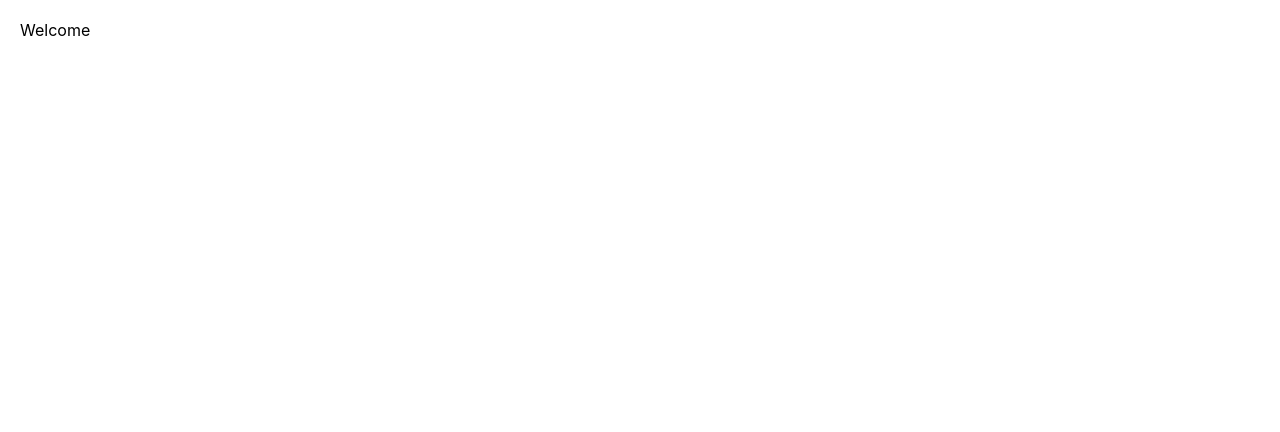
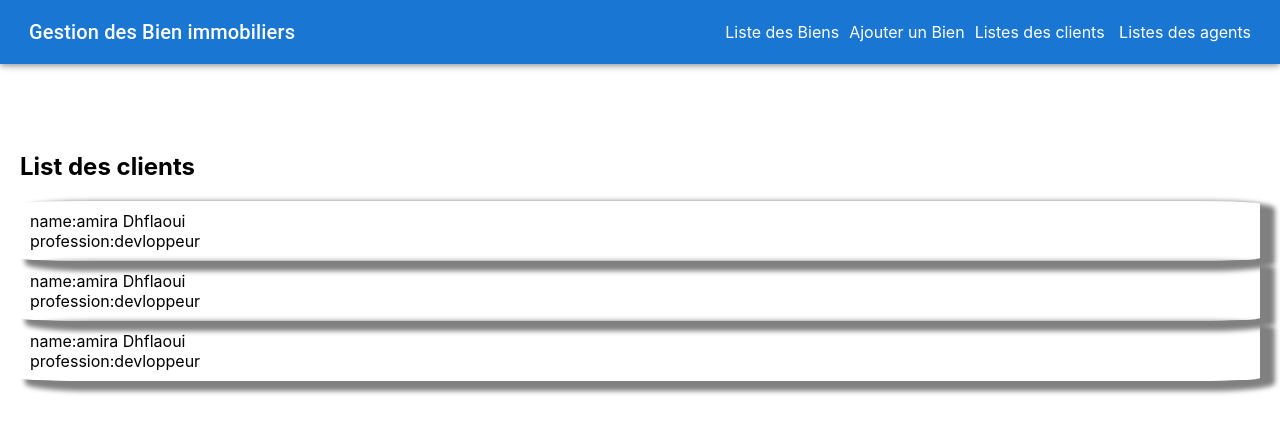
Before and after one commit to syrinehosni22/bien-immobilier-frontend, a React (Create React App) app: page /clients in a window 1280 px wide. Before the commit this address had no page. Shown: the top 432 px of the page. Built offline with nearby package versions, Linux system fonts and the light colour scheme.

Commit message:
add agents and clients

```diff
--- a/package.json
+++ b/package.json
@@ -11,7 +11,7 @@
     "react": "^18.2.0",
     "react-dom": "^18.2.0",
     "react-router-dom": "^6.4.4",
-    "react-scripts": "3.1.1",
+    "react-scripts": "^5.0.1",
     "typescript": "^4.9.3"
   },
   "scripts": {
@@ -19,9 +19,6 @@
     "build": "react-scripts build",
     "test": "react-scripts test",
     "eject": "react-scripts eject"
-  },
-  "eslintConfig": {
-    "extends": "react-app"
   },
   "browserslist": {
     "production": [
--- a/src/App.css
+++ b/src/App.css
@@ -13,3 +13,15 @@
 .MuiBox-root .MuiTypography-root {
   margin: 5px;
 }
+
+.list-des-clients>.client-listing-component {
+  box-shadow: 10px 5px 5px 5px gray;
+  border-radius: 5%;
+  padding: 10px;
+}
+
+.agents-listing-component {
+  box-shadow: 10px 5px 5px 5px gray;
+  border-radius: 5%;
+  padding: 10px;
+}
--- a/src/App.jsx
+++ b/src/App.jsx
@@ -4,18 +4,19 @@ import './App.css';
 import AddBien from './components/addBien/AddBien';
 import BienDetails from './components/bienDetails/BienDetails';
 import BienListing from './components/listDesBiens/BienListing';
+import ClientListing from './components/Client/ClientListing';
+import AgentListing from './components/Agent/AgentListing/AgentListing';
 
 function App() {
   return (
     <div className="App">
-        <p>
-         Welcome
-        </p>
         <BrowserRouter>
       <Routes>
         <Route exact path="/" element={<BienListing />}/>
-        <Route exact path="bienDetails/:bienId" element={<BienDetails />} />
-        <Route exact path="addBien" element={<AddBien />} />
+        <Route e path="bienDetails/:bienId" element={<BienDetails />} />
+        <Route  path="addBien" element={<AddBien />} />
+        <Route path="/clients" element={<ClientListing/>}/>
+        <Route path="/agents" element={<AgentListing/>}/>
       </Routes>
     </BrowserRouter>
     </div>
--- /dev/null
+++ b/src/components/Agent/Agent.jsx
@@ -0,0 +1,11 @@
+import React from 'react'
+
+export default function Agent(props) {
+    const {id,name,profession} = props;
+  return (
+    <div className="agents-listing-component">
+        <div>name:{name}</div>
+        <div>profession:{profession}</div>
+    </div>
+  )
+}
--- /dev/null
+++ b/src/components/Agent/AgentListing/AgentListing.jsx
@@ -0,0 +1,24 @@
+
+ import React from 'react'
+import Header from '../../header/Header';
+import Agent from '../Agent';
+
+ export default function AgentListing() {
+  const ListAgents=[{id:1,name:"amira Dhflaoui",profession:"devloppeur"},
+  ,{id:2,name:"amira Dhflaoui",profession:"devloppeur"}
+,{id:3,name:"amira Dhflaoui",profession:"devloppeur"}];
+
+return(
+  <>
+    <Header/>
+    <h2>List des agents</h2>
+    <div className="list-des-agents">
+       {ListAgents.map((a)=>(
+       <Agent  id={a.id} name={a.name} profession={a.profession}/>)
+      )}
+    </div>
+
+  </>
+
+)
+ }
--- /dev/null
+++ b/src/components/Client/Client.jsx
@@ -0,0 +1,11 @@
+import React from 'react'
+
+export default function Client(props) {
+    const {id,name,profession} = props;
+  return (
+    <div className="client-listing-component">
+        <div>name:{name}</div>
+        <div>profession:{profession}</div>
+    </div>
+  )
+}
--- /dev/null
+++ b/src/components/Client/ClientListing.jsx
@@ -0,0 +1,24 @@
+import React from "react";
+import Header from "../header/Header";
+import {loadAllBien}from "../../xhr/BienRequets"
+import Client from "./Client";
+
+export default function ClientListing(){
+    const ListCliens=[{id:1,name:"amira Dhflaoui",profession:"devloppeur"},
+        ,{id:2,name:"amira Dhflaoui",profession:"devloppeur"}
+    ,{id:3,name:"amira Dhflaoui",profession:"devloppeur"}];
+
+    return(
+        <>
+          <Header/>
+          <h2>List des clients</h2>
+          <div className="list-des-clients">
+             {ListCliens.map((b)=>(
+             <Client  id={b.id} name={b.name} profession={b.profession} img={b.img}/>)
+            )}
+          </div>
+
+        </>
+
+    )
+}
--- a/src/components/header/Header.jsx
+++ b/src/components/header/Header.jsx
@@ -15,7 +15,7 @@ import Typography from '@mui/material/Typography';
 import { Link } from '@mui/material';
 
 const drawerWidth = 240;
-const navItems = [{title:"Liste des Biens",path:"/"}, {title:"Ajouter un Bien",path:"/addBien"}];
+const navItems = [{title:"Liste des Biens",path:"/"}, {title:"Ajouter un Bien",path:"/addBien"},{title:"Listes des clients ",path:"/clients"},{title:"Listes des agents ",path:"/agents"}];
 
 
 function Header(props) {
```
Also changed, not shown: 1 other file (tests, documents, lock files or other folders).
